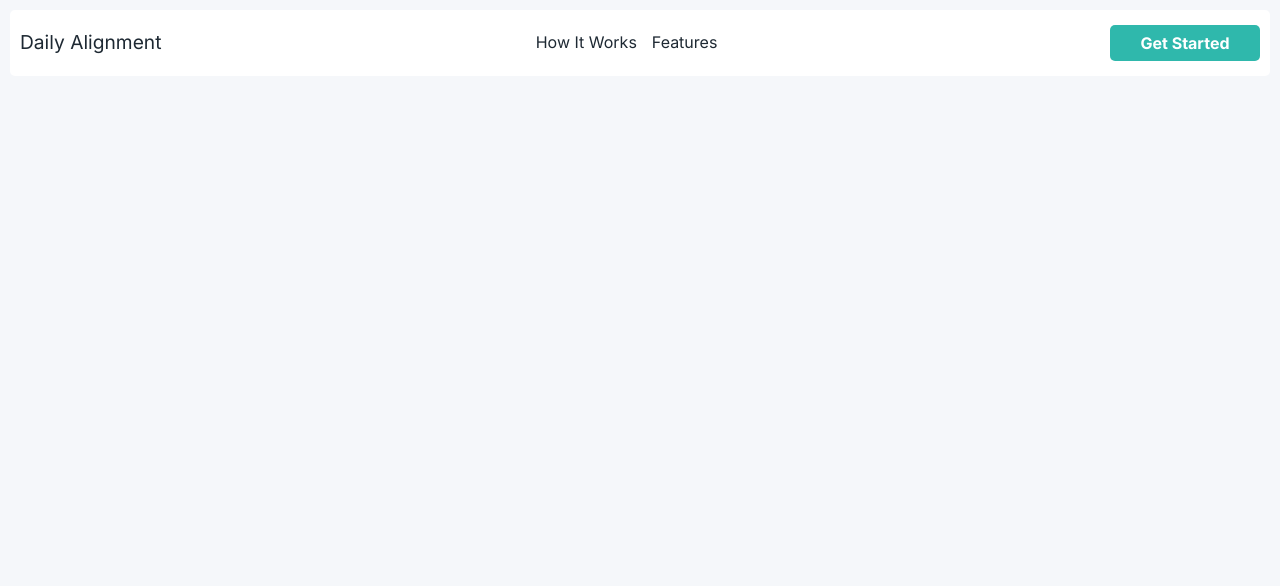
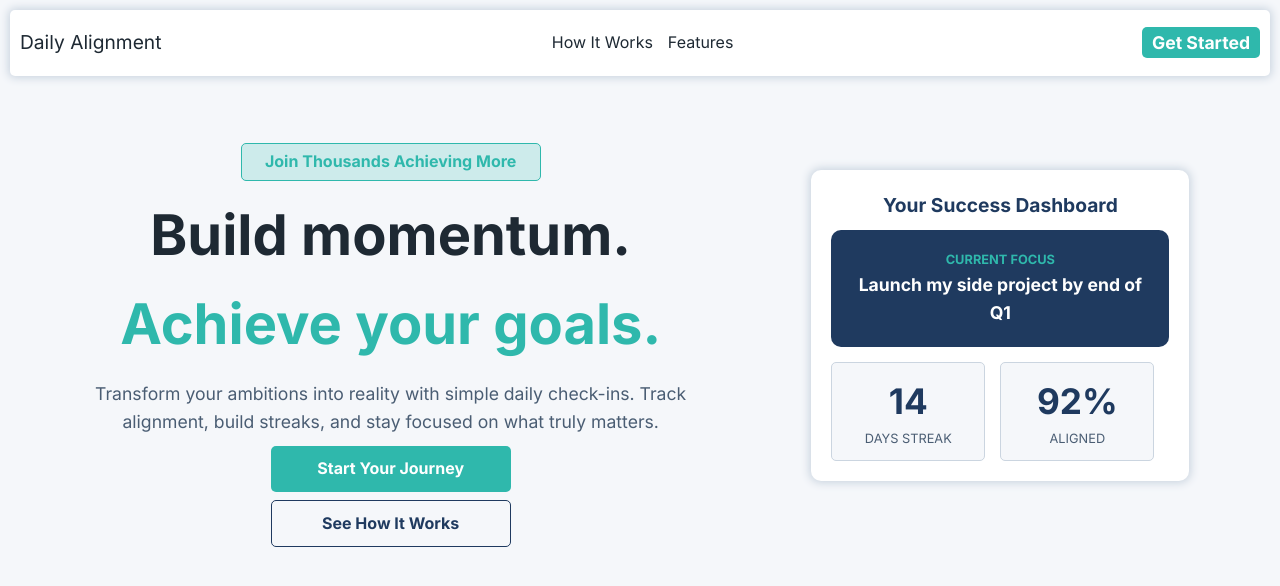
Before and after one commit to 4wiafe/daily-alignment, a React (Vite) app in the folder daily-alignment-app/: page / in a window 1280 px wide. Shown: the top 586 px of the page. Built offline with nearby package versions, Linux system fonts and the light colour scheme; a web font is replaced by a local one.

Commit message:
Add and style hero section

```diff
--- a/daily-alignment-app/src/components/LandingPage/LandingPage.jsx
+++ b/daily-alignment-app/src/components/LandingPage/LandingPage.jsx
@@ -1,9 +1,13 @@
 import Header from "./sections/Header/Header";
+import Hero from "./sections/Hero/Hero";
 
 export default function LandingPage() {
   return (
     <>
       <Header />
+      <main>
+        <Hero />
+      </main>
     </>
   );
 }
--- a/daily-alignment-app/src/components/LandingPage/sections/Header/Header.css
+++ b/daily-alignment-app/src/components/LandingPage/sections/Header/Header.css
@@ -19,7 +19,7 @@ nav {
   justify-content: space-between;
   align-items: center;
   padding: 10px;
-  box-shadow: var(--shadow);
+  box-shadow: 0px 0px 8px 2px var(--gray-light);
   border-radius: 5px;
 }
 
@@ -31,23 +31,19 @@ nav {
 }
 
 .get-started {
-  width: 100px;
-}
-
-.get-started button {
-  width: 100%;
-  padding: 8px 10px;
-  border: none;
-  background: var(--accent);
-  color: var(--surface);
-  font-family: inherit;
-  font-weight: bold;
-  border-radius: 5px;
-  cursor: pointer;
+  text-align: center;
   transition: transform 0.3s ease;
 }
 
-.get-started button:hover {
+.link-button {
+  padding: 5px 10px;
+  background: var(--accent);
+  color: var(--surface);
+  font-weight: bold;
+  border-radius: 5px;
+}
+
+.get-started:hover {
   transform: scale(1.1);
 }
 
@@ -99,10 +95,10 @@ nav {
 
 .links-container {
   width: 100%;
+  padding: 10px;
   position: absolute;
-  top: 75px;
+  top: 68px;
   left: 0;
-  padding: 10px;
   z-index: 100;
   visibility: hidden;
   opacity: 0;
@@ -124,7 +120,9 @@ nav {
   gap: 15px;
   padding: 20px;
   background: var(--surface);
+  border-left: 3px solid var(--accent);
   border-radius: 5px;
+  box-shadow: 0px 0px 8px 2px var(--gray-light)
 }
 
 .link {
@@ -169,13 +167,11 @@ nav {
   .nav-links {
     flex-direction: row;
     padding: 10px;
+    border: none;
+    box-shadow: none;
   }
 
-  .get-started {
-    width: 150px;
-  }
-
-  .get-started button {
-    font-size: 1rem;
+  .link-button {
+    font-size: 1.1rem;
   }
 }
--- a/daily-alignment-app/src/components/LandingPage/sections/Header/Header.jsx
+++ b/daily-alignment-app/src/components/LandingPage/sections/Header/Header.jsx
@@ -19,16 +19,28 @@ export default function Header() {
         <div className={`links-container ${isOpen && "active"}`}>
           <ul className="nav-links">
             <li>
-              <a href="#how-it-works" className="link">How It Works</a>
+              <a
+                href="#how-it-works"
+                className="link"
+                onClick={handleMenu}
+              >
+                How It Works
+              </a>
             </li>
             <li>
-              <a href="#features" className="link">Features</a>
+              <a
+                href="#features"
+                className="link"
+                onClick={handleMenu}
+              >
+                Features
+              </a>
             </li>
           </ul>
         </div>
 
         <div className="get-started">
-          <button type="button">Get Started</button>
+          <Link to="/dashboard" className="link-button">Get Started</Link>
         </div>
 
         <div className="menu">
--- /dev/null
+++ b/daily-alignment-app/src/components/LandingPage/sections/Hero/Hero.css
@@ -0,0 +1,191 @@
+#hero {
+  margin-top: 68px;
+  text-align: center;
+  padding: 10px;
+}
+
+.hero-container {
+  width: 100%;
+  max-width: 1500px;
+  padding-top: 15px;
+  margin: 0 auto;
+  display: flex;
+  flex-direction: column;
+  align-items: center;
+  justify-content: space-between;
+  gap: 40px;
+}
+
+.hero-heading {
+  font-size: 1.95rem;
+  font-family: "Goodly", "Inter", sans-serif;
+  color: var(--text);
+  margin-bottom: 10px;
+}
+
+.highlight {
+  color: var(--accent);
+}
+
+.sub-cta {
+  color: var(--accent);
+  font-weight: 550;
+  padding: 5px;
+  margin: 10px auto;
+  background: var(--accent-light);
+  border: 0.5px solid var(--accent);
+  border-radius: 5px;
+  width: 300px;
+}
+
+.hero-description {
+  margin-bottom: 10px;
+  width: 300px;
+}
+
+.hero-buttons {
+  display: flex;
+  flex-direction: column;
+  gap: 8px;
+  width: 60%;
+  margin: 10px auto;
+}
+
+.start-button,
+.see-button {
+  padding: 10px;
+  border-radius: 5px;
+  font-weight: bold;
+}
+
+.start-button {
+  background: var(--accent);
+  color: var(--surface);
+  transition:
+    background 0.3s ease,
+    color 0.3s ease
+  ;
+}
+
+.see-button {
+  border: 1px solid var(--primary);
+  color: var(--primary);
+  transition:
+    background 0.3s ease,
+    color 0.3s ease
+  ;
+}
+
+.start-button:hover {
+  background: rgba(47, 184, 172, 0.3);
+  color: var(--accent);
+}
+
+.see-button:hover {
+  background: var(--primary);
+  color: var(--surface);
+}
+
+.dashboard-summary {
+  display: flex;
+  flex-direction: column;
+  justify-content: space-between;
+  align-items: center;
+  gap: 10px;
+  background: var(--surface);
+  padding: 20px;
+  border-radius: 10px;
+  box-shadow: 0px 0px 8px 2px var(--gray-light);
+}
+
+.dashboard-summary h2 {
+  color: var(--primary);
+  font-size: 1.2rem;
+}
+
+.goal {
+  background: var(--primary);
+  color: var(--surface);
+  padding: 20px;
+  border-radius: 10px;
+  grid-column: span 3;
+}
+
+.goal h3 {
+  color: var(--accent);
+  font-size: 0.8rem;
+}
+
+.goal p {
+  font-weight: 550;
+  font-size: 1.1rem;
+}
+
+.streak, .aligned {
+  padding: 10px;
+  background: var(--bg);
+  border-radius: 5px;
+  border: 0.5px solid var(--gray-light);
+}
+
+.current {
+  font-weight: 900;
+  color: var(--primary);
+  font-size: 2.2rem;
+}
+
+.current-description {
+  font-size: 0.8rem;
+}
+
+.goal-streak {
+  display: grid;
+  grid-template-columns: repeat(2, 1fr);
+  gap: 15px;
+}
+
+@media screen and (min-width: 481px) {
+  .hero-buttons {
+    width: 40%;
+  }
+
+  .hero-heading {
+    font-size: 3rem;
+  }
+
+  .hero-description {
+    font-size: 1.1rem;
+    width: 420px;
+  }
+}
+
+@media screen and (min-width: 769px) {
+
+  .sub-cta {
+    margin-top: 50px;
+  }
+
+  .hero-buttons {
+    width: 40%;
+  }
+
+  .hero-heading {
+    font-size: 3.5rem;
+  }
+
+  .hero-description {
+    font-size: 1.1rem;
+    width: 600px;
+  }
+}
+
+@media screen and (min-width: 1025px) {
+  .hero-container {
+    flex-direction: row;
+    justify-content: space-evenly;
+  }
+
+  .hero-two {
+    width: 30%;
+  }
+}
--- /dev/null
+++ b/daily-alignment-app/src/components/LandingPage/sections/Hero/Hero.jsx
@@ -0,0 +1,44 @@
+import { Link } from "react-router";
+import "./Hero.css";
+
+export default function Hero() {
+  return (
+    <section id="hero">
+      <div className="hero-container">
+        <div className="hero-one">
+          <p className="sub-cta">Join Thousands Achieving More</p>
+          <h1 className="hero-heading">
+            Build momentum. <br />
+            <span className="highlight">Achieve your goals.</span>
+          </h1>
+          <p className="hero-description">
+            Transform your ambitions into reality with simple daily check-ins. Track alignment, build streaks, and stay focused on what truly matters.
+          </p>
+          <div className="hero-buttons">
+            <Link className="start-button">Start Your Journey</Link>
+            <Link className="see-button">See How It Works</Link>
+          </div>
+        </div>
+        <div className="hero-two">
+          <div className="dashboard-summary">
+            <h2>Your Success Dashboard</h2>
+            <div className="goal-streak">
+              <div className="goal">
+                <h3>CURRENT FOCUS</h3>
+                <p>Launch my side project by end of Q1</p>
+              </div>
+              <div className="streak">
+                <p className="current">14</p>
+                <p className="current-description">DAYS STREAK </p>
+              </div>
+              <div className="aligned">
+                <p className="current">92%</p>
+                <p className="current-description">ALIGNED</p>
+              </div>
+            </div>
+          </div>
+        </div>
+      </div>
+    </section>
+  );
+}
--- a/daily-alignment-app/src/index.css
+++ b/daily-alignment-app/src/index.css
@@ -26,9 +26,11 @@
   /* Additional Utility Colors */
   --gray-light: #CBD5E0;
   --gray-medium: #94A3B8;
+  --accent-light: rgba(47, 184, 173, 0.2);
 
   /* Shadow */
   --shadow: box-shadow: 0px 0px 8px 2px var(--gray-light);
+  --shadow-med: box-shadow: 0px 0px 10px 0px rgba(0,0,0,0.2);
 }
 
 @font-face {
@@ -52,6 +54,7 @@
 html {
   font-size: 16px;
   line-height: 1.6;
+  scroll-behavior: smooth;
 }
 
 body {
@@ -59,3 +62,12 @@ body {
   color: var(--text-light);
   font-family: "Inter", system-ui, -apple-system, BlinkMacSystemFont, 'Segoe UI', Roboto, Oxygen, Ubuntu, Cantarell, 'Open Sans', 'Helvetica Neue', sans-serif;
 }
+
+a {
+  text-decoration: none;
+}
+
+section {
+  width: 100%;
+  padding: 10px;
+}
```
